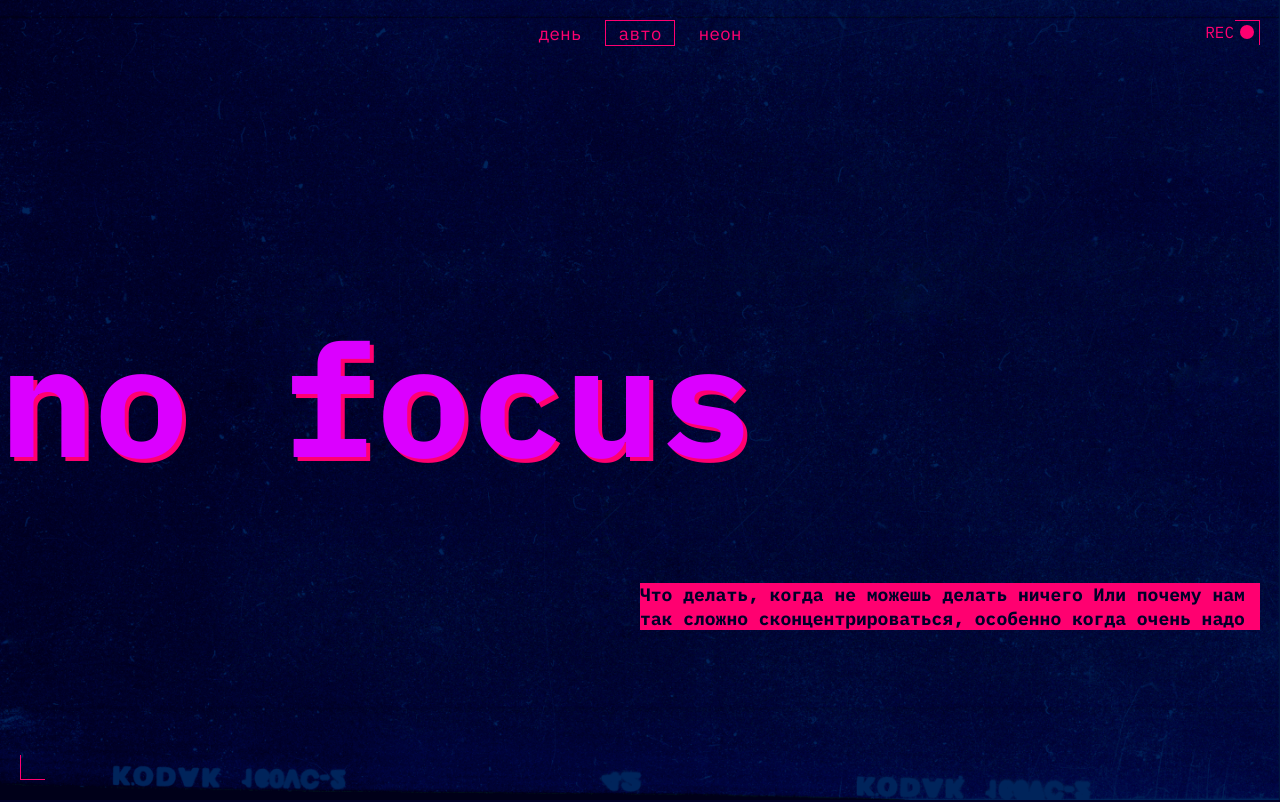
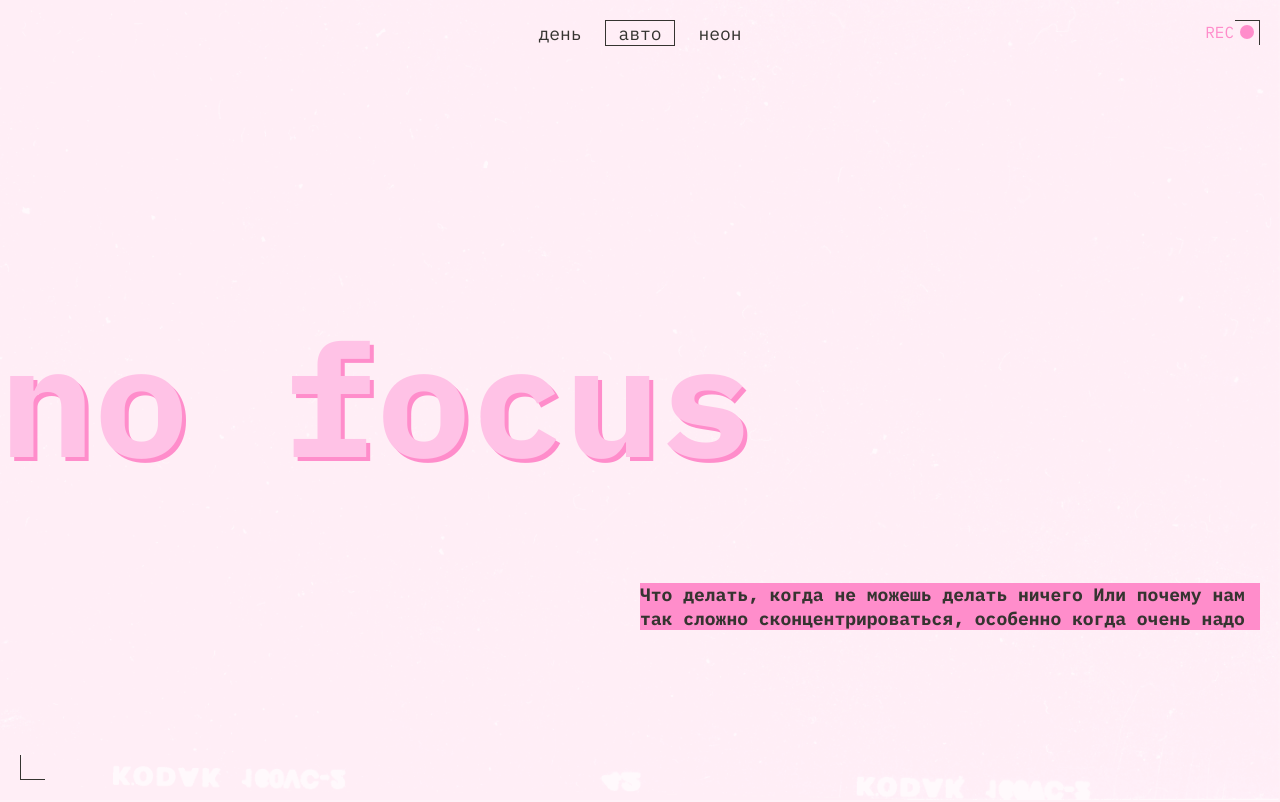
Before and after one commit to TrueNooBN1/slozhno-sosredotochitsya-fd, a plain HTML site: page index.html in a window 1280 px wide. Shown: the top 802 px of the page. Drawn offline with Linux system fonts and the light colour scheme.

Commit message:
fix auto

```diff
--- a/styles/style.css
+++ b/styles/style.css
@@ -117,7 +117,7 @@
   content: "";
   position: absolute;
   top: 5px;
-  left: 35px;;
+  left: 35px;
   width: 0.75em;
   height: 0.75em;
   border-radius: 100%;
@@ -427,7 +427,7 @@
   }
 }
 @media (prefers-color-scheme: light) {
-  :root.theme-auto {
+  :root {
     /* сохраните этот селектор в приведённом виде.
       Так стили написанные ниже будут иметь больший вес,
       чем стили в медиазапросе предпочтений пользователя
@@ -444,6 +444,7 @@
 
   }
 
-  .theme-auto .decorated-zone_tag{
+  .theme-auto .decorated-zone_tag {
     display: none;
-  }}
+  }
+}
```
